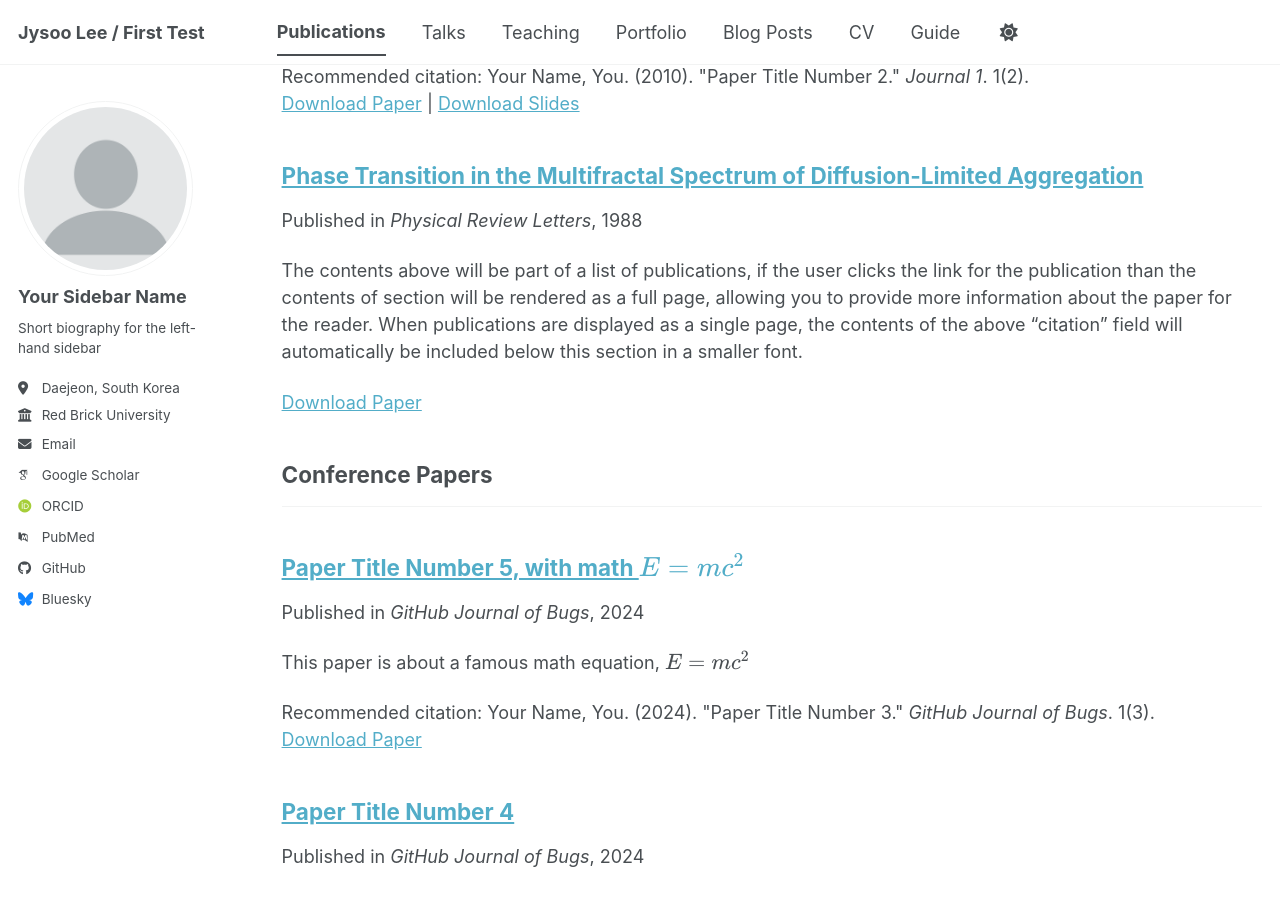
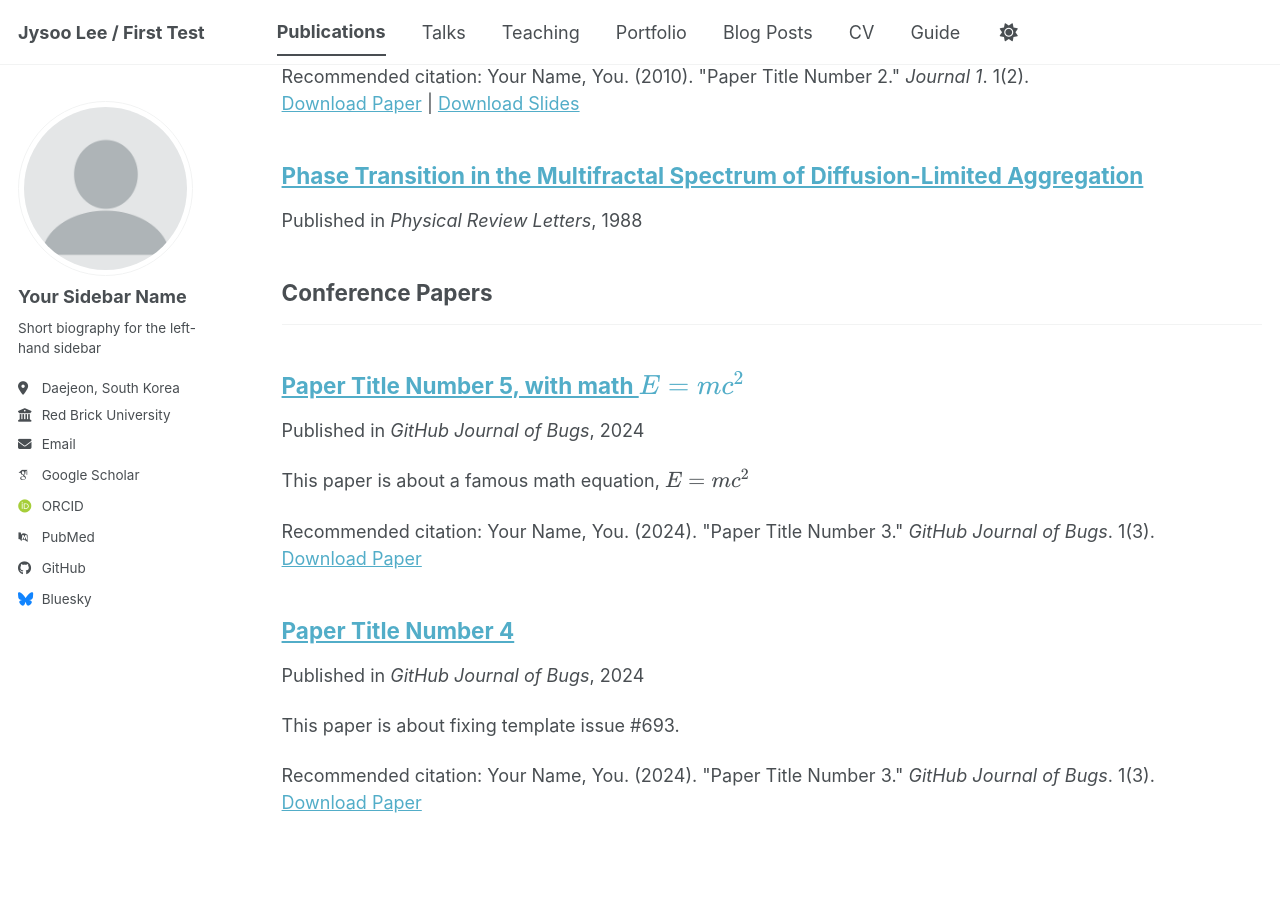
Before and after one commit to jysoolee/jysoolee.github.io, a Jekyll site: the page built from _pages/publications.html, in a window 1280 px wide and 900 px high, scrolled down 634 px. Built offline with Jekyll 4.4.1, drawn with Linux system fonts in a browser that asks for light colours; some web fonts are replaced; a script bundle is joined from its source files by our own code; library files that are not in the unit come from our copies.

Commit message:
Update 2009-10-01-paper-title-number-1.md

```diff
--- a/_publications/2009-10-01-paper-title-number-1.md
+++ b/_publications/2009-10-01-paper-title-number-1.md
@@ -7,8 +7,7 @@ excerpt:
 date: 1988-12-26
 venue: 'Physical Review Letters'
 slidesurl:
-paperurl: 'https://journals.aps.org/prl/abstract/10.1103/PhysRevLett.61.2945'
+paperurl:
 bibtexurl:
 citation:
 ---
-The contents above will be part of a list of publications, if the user clicks the link for the publication than the contents of section will be rendered as a full page, allowing you to provide more information about the paper for the reader. When publications are displayed as a single page, the contents of the above "citation" field will automatically be included below this section in a smaller font.
```
